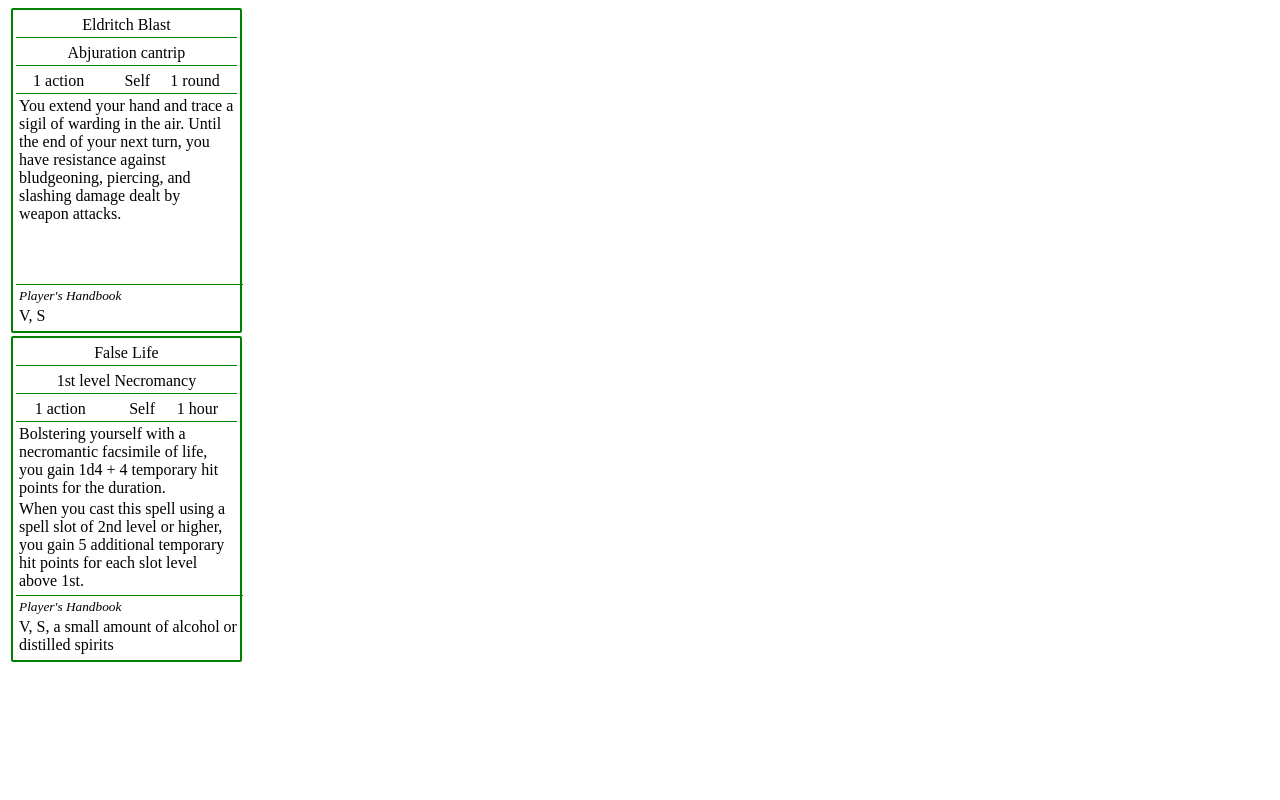
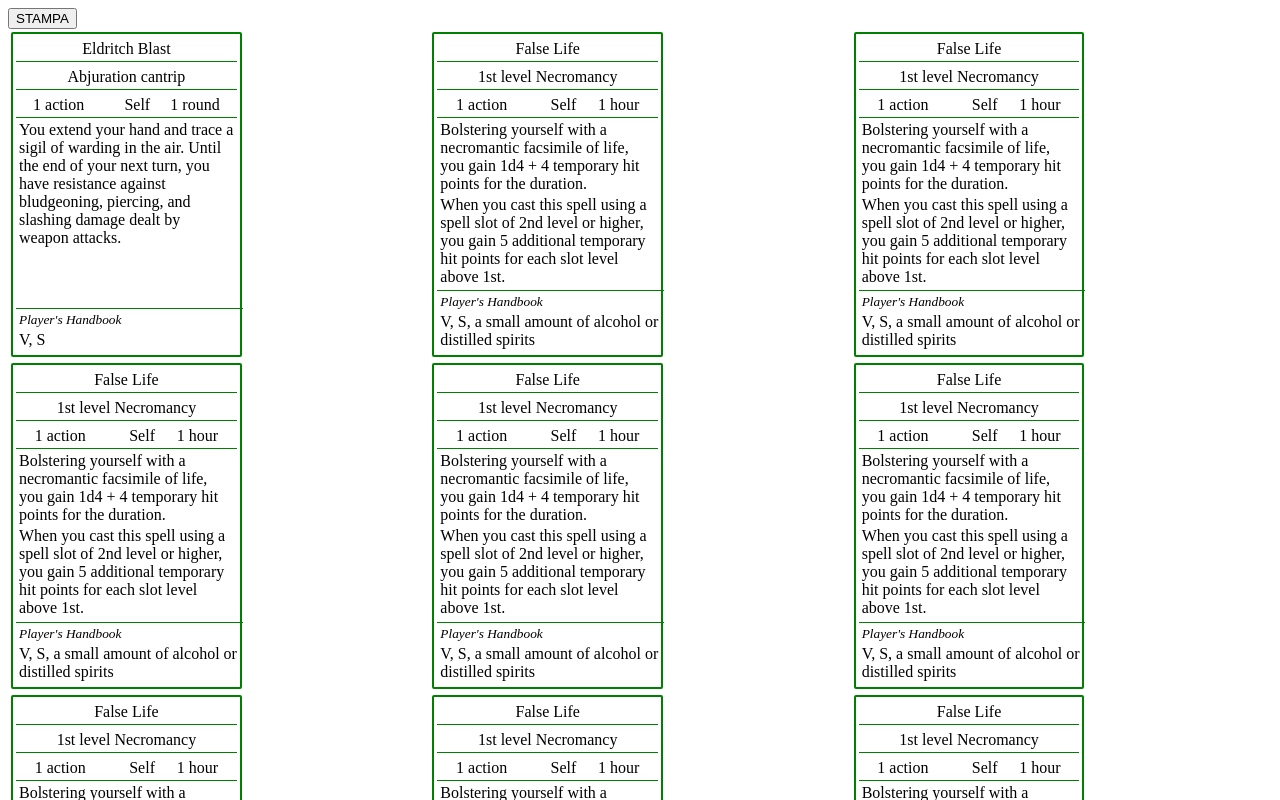
Before and after one commit to WBPiccolo/dndSpellBook, an Angular app: page / in a window 1280 px wide. Shown: the top 800 px of the page. Built offline with nearby package versions, Linux system fonts and the light colour scheme.

Commit message:
iniziato lavro con jdpdf

```diff
--- a/package.json
+++ b/package.json
@@ -18,6 +18,7 @@
     "@angular/platform-browser": "~12.2.0",
     "@angular/platform-browser-dynamic": "~12.2.0",
     "@angular/router": "~12.2.0",
+    "jspdf": "^2.5.1",
     "rxjs": "~6.6.0",
     "tslib": "^2.3.0",
     "zone.js": "~0.11.4"
--- a/src/app/app.component.html
+++ b/src/app/app.component.html
@@ -1,3 +1,7 @@
-<div class="card-wrapper">
+<div>
+  <button (click)="printCards()">STAMPA</button>
+</div>
+
+<div class="card-wrapper" #pdfTable>
   <card *ngFor="let spell of spellbook" [spellData]="spell"></card>
 </div>
--- a/src/app/app.component.scss
+++ b/src/app/app.component.scss
@@ -1,3 +1,4 @@
 .card-wrapper {
-  width: 300px;
+  display: grid;
+  grid-template-columns: 1fr 1fr 1fr;
 }
--- a/src/app/app.component.ts
+++ b/src/app/app.component.ts
@@ -1,4 +1,5 @@
-import { Component } from '@angular/core';
+import { Component, ElementRef, ViewChild } from '@angular/core';
+import jsPDF from 'jspdf';
 import { mockSpell, mockSpellbook } from './mock/spell';
 import { Spell } from './shared/spell';
 
@@ -8,7 +9,18 @@ import { Spell } from './shared/spell';
   styleUrls: ['./app.component.scss'],
 })
 export class AppComponent {
+  @ViewChild('pdfTable', {static: false}) pdfTable: ElementRef;
+
   title = 'Dungeons And Dragons SpellBook';
 
   spellbook: Spell[] = mockSpellbook;
+
+
+  printCards(){
+    const doc = new jsPDF();
+    const pdfTable = this.pdfTable.nativeElement;
+
+    doc.html(pdfTable.innerHTML);
+    doc.save('www.pdf');
+  }
 }
--- a/src/app/mock/spell.ts
+++ b/src/app/mock/spell.ts
@@ -50,4 +50,203 @@ export const mockSpellbook: Spell[] = [
       ' When you cast this spell using a spell slot of 2nd level or higher, you gain 5 additional temporary hit points for each slot level above 1st.',
     source: "Player's Handbook",
   },
+  {
+    name: 'False Life',
+    level: '1st',
+    school: 'Necromancy',
+    castingTime: '1 action',
+    range: 'Self',
+    duration: '1 hour',
+    components: {
+      verbal: true,
+      somatic: true,
+      materials: ['a small amount of alcohol or distilled spirits'],
+    },
+    description:
+      'Bolstering yourself with a necromantic facsimile of life, you gain 1d4 + 4 temporary hit points for the duration.',
+    atHigherLevels:
+      ' When you cast this spell using a spell slot of 2nd level or higher, you gain 5 additional temporary hit points for each slot level above 1st.',
+    source: "Player's Handbook",
+  },
+  {
+    name: 'False Life',
+    level: '1st',
+    school: 'Necromancy',
+    castingTime: '1 action',
+    range: 'Self',
+    duration: '1 hour',
+    components: {
+      verbal: true,
+      somatic: true,
+      materials: ['a small amount of alcohol or distilled spirits'],
+    },
+    description:
+      'Bolstering yourself with a necromantic facsimile of life, you gain 1d4 + 4 temporary hit points for the duration.',
+    atHigherLevels:
+      ' When you cast this spell using a spell slot of 2nd level or higher, you gain 5 additional temporary hit points for each slot level above 1st.',
+    source: "Player's Handbook",
+  },
+  {
+    name: 'False Life',
+    level: '1st',
+    school: 'Necromancy',
+    castingTime: '1 action',
+    range: 'Self',
+    duration: '1 hour',
+    components: {
+      verbal: true,
+      somatic: true,
+      materials: ['a small amount of alcohol or distilled spirits'],
+    },
+    description:
+      'Bolstering yourself with a necromantic facsimile of life, you gain 1d4 + 4 temporary hit points for the duration.',
+    atHigherLevels:
+      ' When you cast this spell using a spell slot of 2nd level or higher, you gain 5 additional temporary hit points for each slot level above 1st.',
+    source: "Player's Handbook",
+  },
+  {
+    name: 'False Life',
+    level: '1st',
+    school: 'Necromancy',
+    castingTime: '1 action',
+    range: 'Self',
+    duration: '1 hour',
+    components: {
+      verbal: true,
+      somatic: true,
+      materials: ['a small amount of alcohol or distilled spirits'],
+    },
+    description:
+      'Bolstering yourself with a necromantic facsimile of life, you gain 1d4 + 4 temporary hit points for the duration.',
+    atHigherLevels:
+      ' When you cast this spell using a spell slot of 2nd level or higher, you gain 5 additional temporary hit points for each slot level above 1st.',
+    source: "Player's Handbook",
+  },
+  {
+    name: 'False Life',
+    level: '1st',
+    school: 'Necromancy',
+    castingTime: '1 action',
+    range: 'Self',
+    duration: '1 hour',
+    components: {
+      verbal: true,
+      somatic: true,
+      materials: ['a small amount of alcohol or distilled spirits'],
+    },
+    description:
+      'Bolstering yourself with a necromantic facsimile of life, you gain 1d4 + 4 temporary hit points for the duration.',
+    atHigherLevels:
+      ' When you cast this spell using a spell slot of 2nd level or higher, you gain 5 additional temporary hit points for each slot level above 1st.',
+    source: "Player's Handbook",
+  },
+  {
+    name: 'False Life',
+    level: '1st',
+    school: 'Necromancy',
+    castingTime: '1 action',
+    range: 'Self',
+    duration: '1 hour',
+    components: {
+      verbal: true,
+      somatic: true,
+      materials: ['a small amount of alcohol or distilled spirits'],
+    },
+    description:
+      'Bolstering yourself with a necromantic facsimile of life, you gain 1d4 + 4 temporary hit points for the duration.',
+    atHigherLevels:
+      ' When you cast this spell using a spell slot of 2nd level or higher, you gain 5 additional temporary hit points for each slot level above 1st.',
+    source: "Player's Handbook",
+  },
+  {
+    name: 'False Life',
+    level: '1st',
+    school: 'Necromancy',
+    castingTime: '1 action',
+    range: 'Self',
+    duration: '1 hour',
+    components: {
+      verbal: true,
+      somatic: true,
+      materials: ['a small amount of alcohol or distilled spirits'],
+    },
+    description:
+      'Bolstering yourself with a necromantic facsimile of life, you gain 1d4 + 4 temporary hit points for the duration.',
+    atHigherLevels:
+      ' When you cast this spell using a spell slot of 2nd level or higher, you gain 5 additional temporary hit points for each slot level above 1st.',
+    source: "Player's Handbook",
+  },
+  {
+    name: 'False Life',
+    level: '1st',
+    school: 'Necromancy',
+    castingTime: '1 action',
+    range: 'Self',
+    duration: '1 hour',
+    components: {
+      verbal: true,
+      somatic: true,
+      materials: ['a small amount of alcohol or distilled spirits'],
+    },
+    description:
+      'Bolstering yourself with a necromantic facsimile of life, you gain 1d4 + 4 temporary hit points for the duration.',
+    atHigherLevels:
+      ' When you cast this spell using a spell slot of 2nd level or higher, you gain 5 additional temporary hit points for each slot level above 1st.',
+    source: "Player's Handbook",
+  },
+  {
+    name: 'False Life',
+    level: '1st',
+    school: 'Necromancy',
+    castingTime: '1 action',
+    range: 'Self',
+    duration: '1 hour',
+    components: {
+      verbal: true,
+      somatic: true,
+      materials: ['a small amount of alcohol or distilled spirits'],
+    },
+    description:
+      'Bolstering yourself with a necromantic facsimile of life, you gain 1d4 + 4 temporary hit points for the duration.',
+    atHigherLevels:
+      ' When you cast this spell using a spell slot of 2nd level or higher, you gain 5 additional temporary hit points for each slot level above 1st.',
+    source: "Player's Handbook",
+  },
+  {
+    name: 'False Life',
+    level: '1st',
+    school: 'Necromancy',
+    castingTime: '1 action',
+    range: 'Self',
+    duration: '1 hour',
+    components: {
+      verbal: true,
+      somatic: true,
+      materials: ['a small amount of alcohol or distilled spirits'],
+    },
+    description:
+      'Bolstering yourself with a necromantic facsimile of life, you gain 1d4 + 4 temporary hit points for the duration.',
+    atHigherLevels:
+      ' When you cast this spell using a spell slot of 2nd level or higher, you gain 5 additional temporary hit points for each slot level above 1st.',
+    source: "Player's Handbook",
+  },
+  {
+    name: 'False Life',
+    level: '1st',
+    school: 'Necromancy',
+    castingTime: '1 action',
+    range: 'Self',
+    duration: '1 hour',
+    components: {
+      verbal: true,
+      somatic: true,
+      materials: ['a small amount of alcohol or distilled spirits'],
+    },
+    description:
+      'Bolstering yourself with a necromantic facsimile of life, you gain 1d4 + 4 temporary hit points for the duration.',
+    atHigherLevels:
+      ' When you cast this spell using a spell slot of 2nd level or higher, you gain 5 additional temporary hit points for each slot level above 1st.',
+    source: "Player's Handbook",
+  },
+
 ];
--- a/tsconfig.json
+++ b/tsconfig.json
@@ -5,6 +5,7 @@
     "baseUrl": "./",
     "outDir": "./dist/out-tsc",
     "forceConsistentCasingInFileNames": true,
+    "strictPropertyInitialization": false,
     "strict": true,
     "noImplicitReturns": true,
     "noFallthroughCasesInSwitch": true,
@@ -25,6 +26,8 @@
     "enableI18nLegacyMessageIdFormat": false,
     "strictInjectionParameters": true,
     "strictInputAccessModifiers": true,
-    "strictTemplates": true
+    "strictTemplates": true,
+    "strictPropertyInitialization": false
+
   }
 }
```
Also changed, not shown: 1 other file (tests, documents, lock files or other folders).
